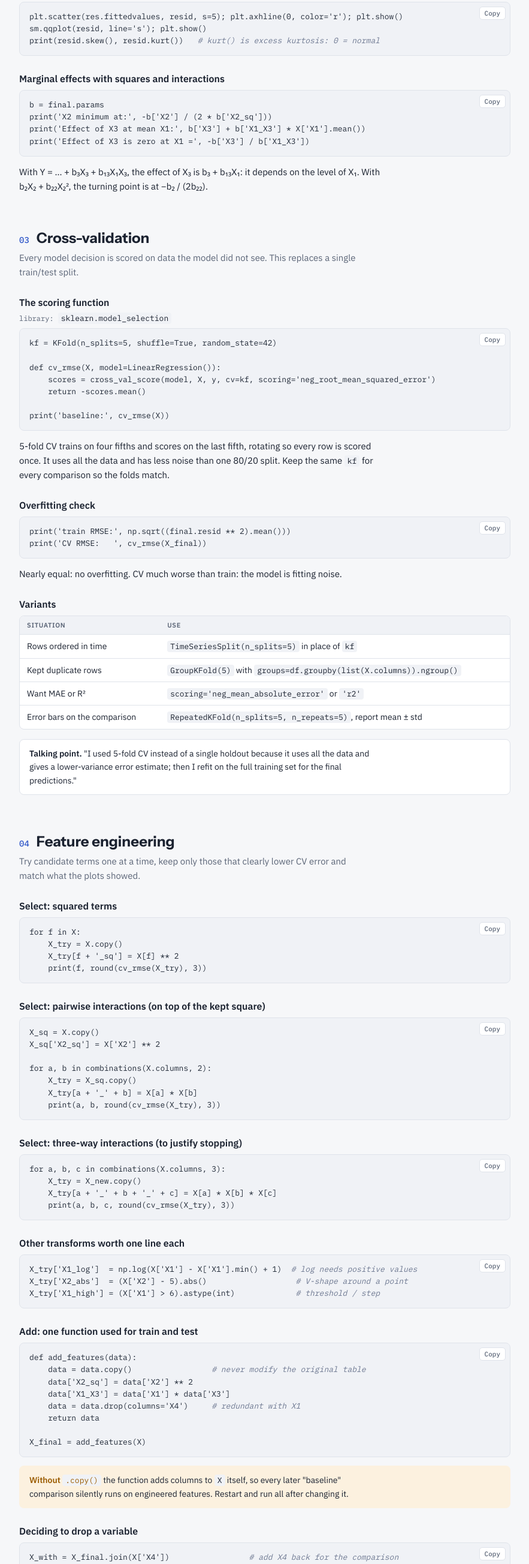
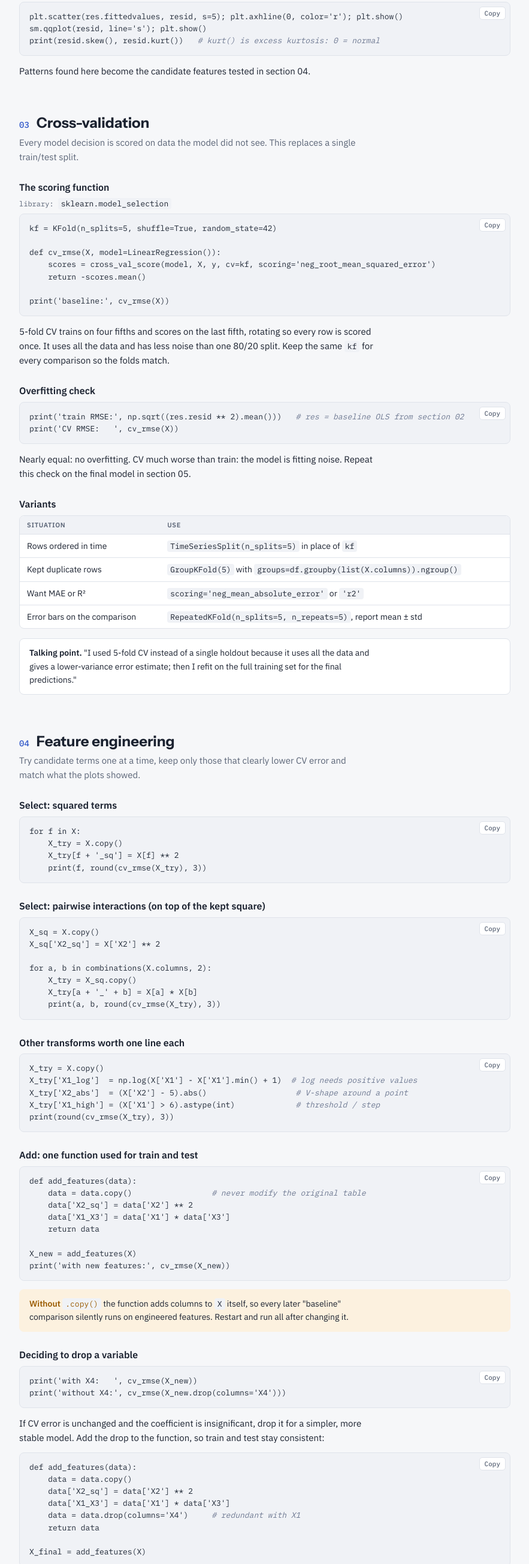
Before and after one commit to dengyuhe/regression-field-guide, a plain HTML site: page index.html in a window 1280 px wide. Shown: the part 3440-6047 px from the top of the page at 60% size, without its empty margins (322-1205 px from the left). Drawn offline with Linux system fonts and the light colour scheme.

Commit message:
Add files via upload

```diff
--- a/index.html
+++ b/index.html
@@ -224,13 +224,7 @@ plt.show()</pre></div>
   <div class="code"><pre>plt.scatter(res.fittedvalues, resid, s=5); plt.axhline(0, color='r'); plt.show()
 sm.qqplot(resid, line='s'); plt.show()
 print(resid.skew(), resid.kurt())   # kurt() is excess kurtosis: 0 = normal</pre></div>
-
-  <h3>Marginal effects with squares and interactions</h3>
-  <div class="code"><pre>b = final.params
-print('X2 minimum at:', -b['X2'] / (2 * b['X2_sq']))
-print('Effect of X3 at mean X1:', b['X3'] + b['X1_X3'] * X['X1'].mean())
-print('Effect of X3 is zero at X1 =', -b['X3'] / b['X1_X3'])</pre></div>
-  <p>With Y = … + b₃X₃ + b₁₃X₁X₃, the effect of X₃ is b₃ + b₁₃X₁: it depends on the level of X₁. With b₂X₂ + b₂₂X₂², the turning point is at −b₂ / (2b₂₂).</p>
+  <p>Patterns found here become the candidate features tested in section 04.</p>
 </section>
 
 <!-- 03 -->
@@ -250,9 +244,9 @@ print('baseline:', cv_rmse(X))</pre></div>
   <p>5-fold CV trains on four fifths and scores on the last fifth, rotating so every row is scored once. It uses all the data and has less noise than one 80/20 split. Keep the same <code>kf</code> for every comparison so the folds match.</p>
 
   <h3>Overfitting check</h3>
-  <div class="code"><pre>print('train RMSE:', np.sqrt((final.resid ** 2).mean()))
-print('CV RMSE:   ', cv_rmse(X_final))</pre></div>
-  <p>Nearly equal: no overfitting. CV much worse than train: the model is fitting noise.</p>
+  <div class="code"><pre>print('train RMSE:', np.sqrt((res.resid ** 2).mean()))   # res = baseline OLS from section 02
+print('CV RMSE:   ', cv_rmse(X))</pre></div>
+  <p>Nearly equal: no overfitting. CV much worse than train: the model is fitting noise. Repeat this check on the final model in section 05.</p>
 
   <h3>Variants</h3>
   <div class="tbl"><table>
@@ -287,33 +281,43 @@ for a, b in combinations(X.columns, 2):
     X_try[a + '_' + b] = X[a] * X[b]
     print(a, b, round(cv_rmse(X_try), 3))</pre></div>
 
-  <h3>Select: three-way interactions (to justify stopping)</h3>
-  <div class="code"><pre>for a, b, c in combinations(X.columns, 3):
-    X_try = X_new.copy()
-    X_try[a + '_' + b + '_' + c] = X[a] * X[b] * X[c]
-    print(a, b, c, round(cv_rmse(X_try), 3))</pre></div>
-
   <h3>Other transforms worth one line each</h3>
-  <div class="code"><pre>X_try['X1_log']  = np.log(X['X1'] - X['X1'].min() + 1)  # log needs positive values
+  <div class="code"><pre>X_try = X.copy()
+X_try['X1_log']  = np.log(X['X1'] - X['X1'].min() + 1)  # log needs positive values
 X_try['X2_abs']  = (X['X2'] - 5).abs()                   # V-shape around a point
-X_try['X1_high'] = (X['X1'] > 6).astype(int)             # threshold / step</pre></div>
+X_try['X1_high'] = (X['X1'] > 6).astype(int)             # threshold / step
+print(round(cv_rmse(X_try), 3))</pre></div>
 
   <h3>Add: one function used for train and test</h3>
   <div class="code"><pre>def add_features(data):
     data = data.copy()                 # never modify the original table
     data['X2_sq'] = data['X2'] ** 2
     data['X1_X3'] = data['X1'] * data['X3']
+    return data
+
+X_new = add_features(X)
+print('with new features:', cv_rmse(X_new))</pre></div>
+  <div class="note warn"><p><b>Without <code>.copy()</code></b> the function adds columns to <code>X</code> itself, so every later "baseline" comparison silently runs on engineered features. Restart and run all after changing it.</p></div>
+
+  <h3>Deciding to drop a variable</h3>
+  <div class="code"><pre>print('with X4:   ', cv_rmse(X_new))
+print('without X4:', cv_rmse(X_new.drop(columns='X4')))</pre></div>
+  <p>If CV error is unchanged and the coefficient is insignificant, drop it for a simpler, more stable model. Add the drop to the function, so train and test stay consistent:</p>
+  <div class="code"><pre>def add_features(data):
+    data = data.copy()
+    data['X2_sq'] = data['X2'] ** 2
+    data['X1_X3'] = data['X1'] * data['X3']
     data = data.drop(columns='X4')     # redundant with X1
     return data
 
 X_final = add_features(X)</pre></div>
-  <div class="note warn"><p><b>Without <code>.copy()</code></b> the function adds columns to <code>X</code> itself, so every later "baseline" comparison silently runs on engineered features. Restart and run all after changing it.</p></div>
 
-  <h3>Deciding to drop a variable</h3>
-  <div class="code"><pre>X_with = X_final.join(X['X4'])                 # add X4 back for the comparison
-print('with X4:   ', cv_rmse(X_with))
-print('without X4:', cv_rmse(X_final))</pre></div>
-  <p>If CV error is unchanged and the coefficient is insignificant, drop it for a simpler, more stable model.</p>
+  <h3>Check: three-way interactions (to justify stopping)</h3>
+  <div class="code"><pre>for a, b, c in combinations(X.columns, 3):
+    X_try = X_final.copy()
+    X_try[a + '_' + b + '_' + c] = X[a] * X[b] * X[c]
+    print(a, b, c, round(cv_rmse(X_try), 3))</pre></div>
+  <p>If no line improves meaningfully on <code>cv_rmse(X_final)</code>, stop at two-way terms.</p>
 
   <h3>Why stop at two-way interactions</h3>
   <ul class="tight">
@@ -356,7 +360,30 @@ print(pd.Series(lasso[-1].coef_, index=X_final.columns))</pre></div>
   <h3>Final model</h3>
   <div class="code"><pre>final = sm.OLS(y, sm.add_constant(X_final)).fit(cov_type='HC3')
 final.summary()</pre></div>
-  <p>Refit on the full training set, rerun the residual plots, and write the interpretation from marginal effects.</p>
+  <p>Refit on the full training set. Then check it and interpret it with the blocks below.</p>
+
+  <h3>Residuals of the final model</h3>
+  <div class="code"><pre>resid = final.resid
+plt.figure(figsize=(12, 8))
+for i, f in enumerate(X, 1):
+    plt.subplot(2, 2, i)
+    plt.scatter(df[f], resid, s=5)
+    plt.axhline(0, color='r')
+    plt.title(f"Final residuals vs. {f}")
+plt.tight_layout()
+plt.show()</pre></div>
+  <p>Flat plots against every original predictor mean the specification captures the structure.</p>
+
+  <h3>Overfitting check on the final model</h3>
+  <div class="code"><pre>print('train RMSE:', np.sqrt((final.resid ** 2).mean()))
+print('CV RMSE:   ', cv_rmse(X_final))</pre></div>
+
+  <h3>Marginal effects with squares and interactions</h3>
+  <div class="code"><pre>b = final.params
+print('X2 minimum at:', -b['X2'] / (2 * b['X2_sq']))
+print('Effect of X3 at mean X1:', b['X3'] + b['X1_X3'] * X['X1'].mean())
+print('Effect of X3 is zero at X1 =', -b['X3'] / b['X1_X3'])</pre></div>
+  <p>With Y = … + b₃X₃ + b₁₃X₁X₃, the effect of X₃ is b₃ + b₁₃X₁: it depends on the level of X₁. With b₂X₂ + b₂₂X₂², the turning point is at −b₂ / (2b₂₂).</p>
 </section>
 
 <!-- 06 -->
```
